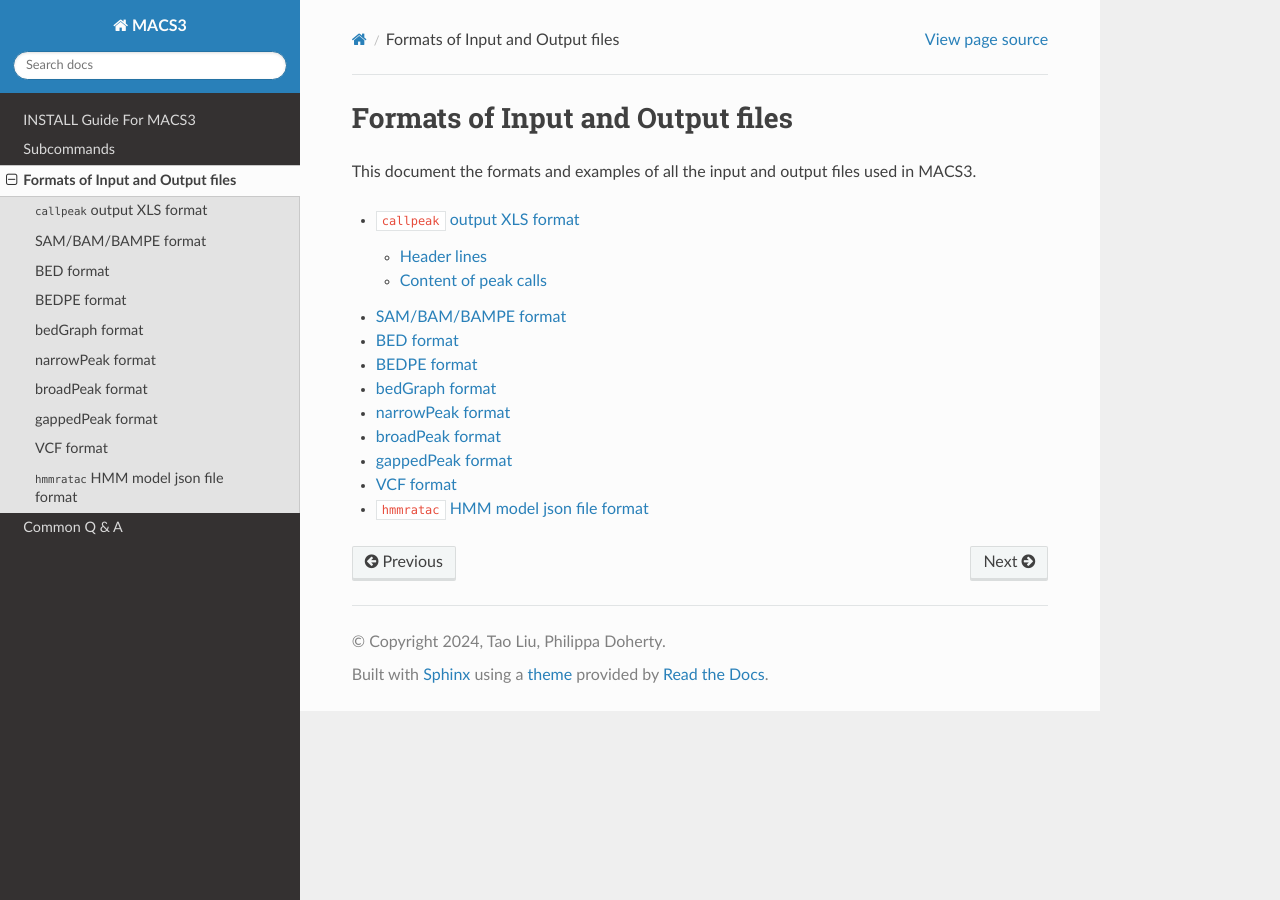
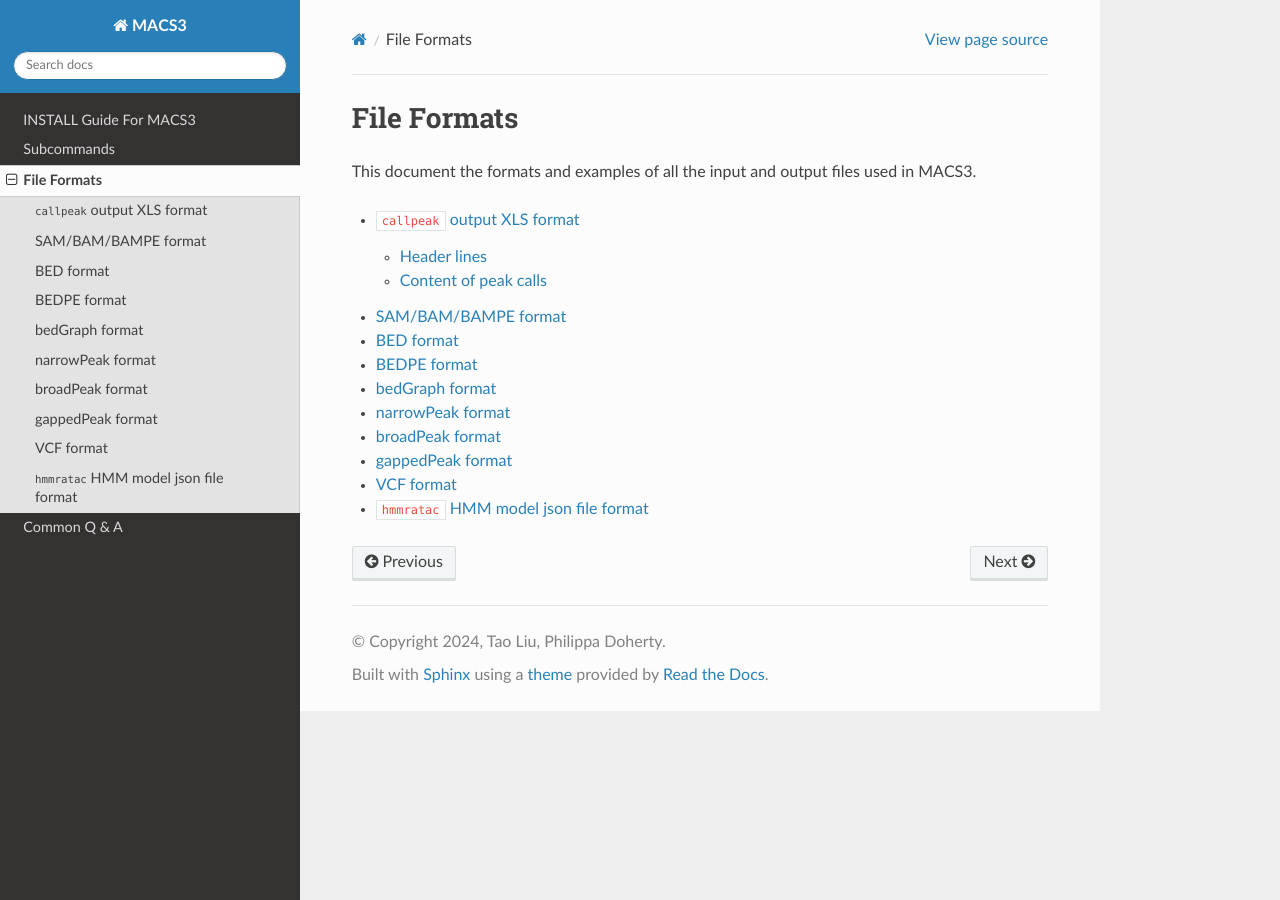
Before and after one commit to macs3-project/MACS, a Sphinx documentation site: the page built from docs/source/docs/fileformats_index.md, in a window 1280 px wide. Built offline with Sphinx 7.4.7 and the Read the Docs theme 2.0.0, drawn with Linux system fonts in a browser that asks for light colours; pages that are not in the unit, such as notebooks, are missing from menus.

Commit message:
update file format doc name

```diff
--- a/docs/source/docs/fileformats_index.md
+++ b/docs/source/docs/fileformats_index.md
@@ -1,4 +1,4 @@
-# Formats of Input and Output files
+# File Formats
 
 This document the formats and examples of all the input and output
 files used in MACS3.
```
